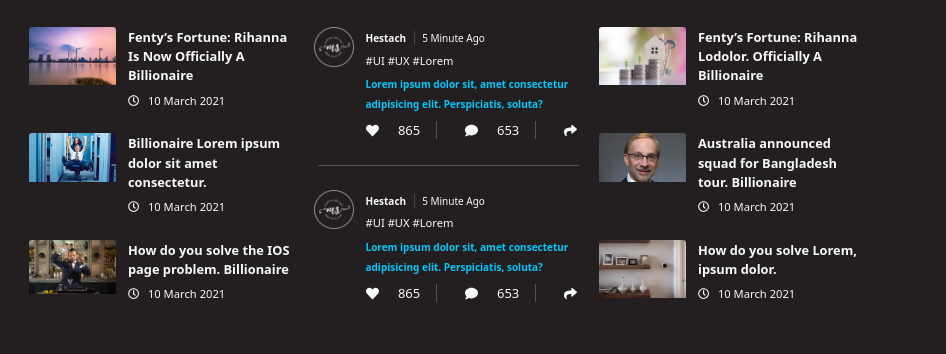
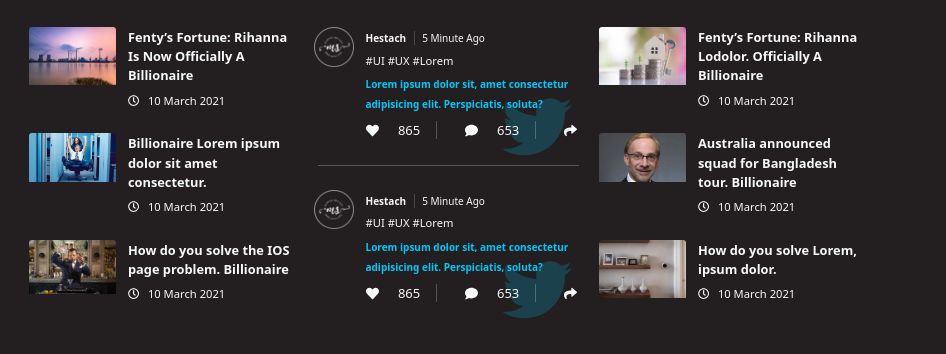
Before and after one commit to forhad35/forbes, a plain HTML site: page categories/real-estate.html in a window 1280 px wide. Shown: the part 3617-3971 px from the top of the page, 334-1280 px from the left. Drawn offline with nearby package versions, Linux system fonts and the light colour scheme.

Commit message:
Update real-estate.html

```diff
--- a/categories/real-estate.html
+++ b/categories/real-estate.html
@@ -8,7 +8,10 @@
     <title>Real Estate</title>
     <!-- bootstrap -->
     <link href="https://cdn.jsdelivr.net/npm/bootstrap@5.1.0/dist/css/bootstrap.min.css" rel="stylesheet" integrity="sha384-KyZXEAg3QhqLMpG8r+8fhAXLRk2vvoC2f3B09zVXn8CA5QIVfZOJ3BCsw2P0p/We" crossorigin="anonymous">
-    <!-- coustom css -->
+    <!-- font awesome -->
+    <link rel="stylesheet" href="https://cdnjs.cloudflare.com/ajax/libs/font-awesome/5.15.4/css/all.min.css" integrity="sha512-1ycn6IcaQQ40/MKBW2W4Rhis/DbILU74C1vSrLJxCq57o941Ym01SwNsOMqvEBFlcgUa6xLiPY/NS5R+E6ztJQ==" crossorigin="anonymous" referrerpolicy="no-referrer"
+    />
+<!-- coustom css -->
     <link rel="stylesheet" href="all.css">
     <link rel="stylesheet" href="../home.css">
 </head>
```
